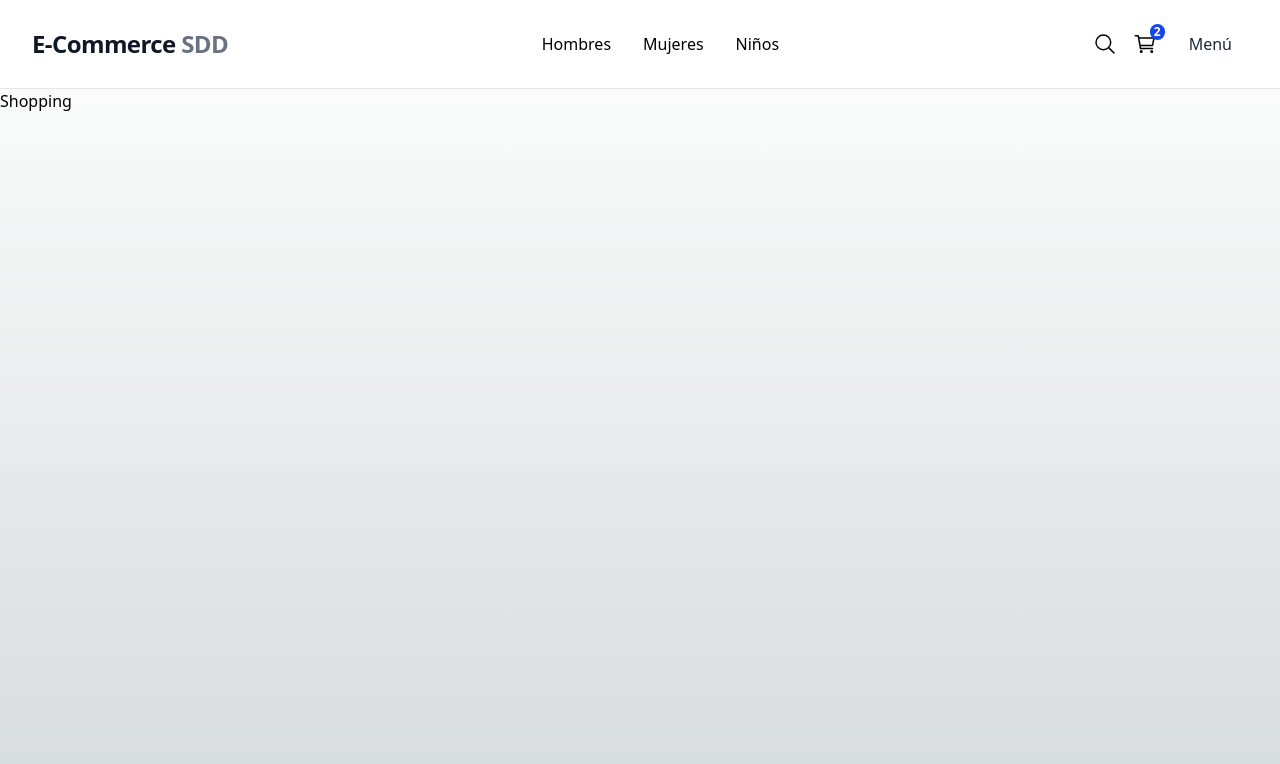
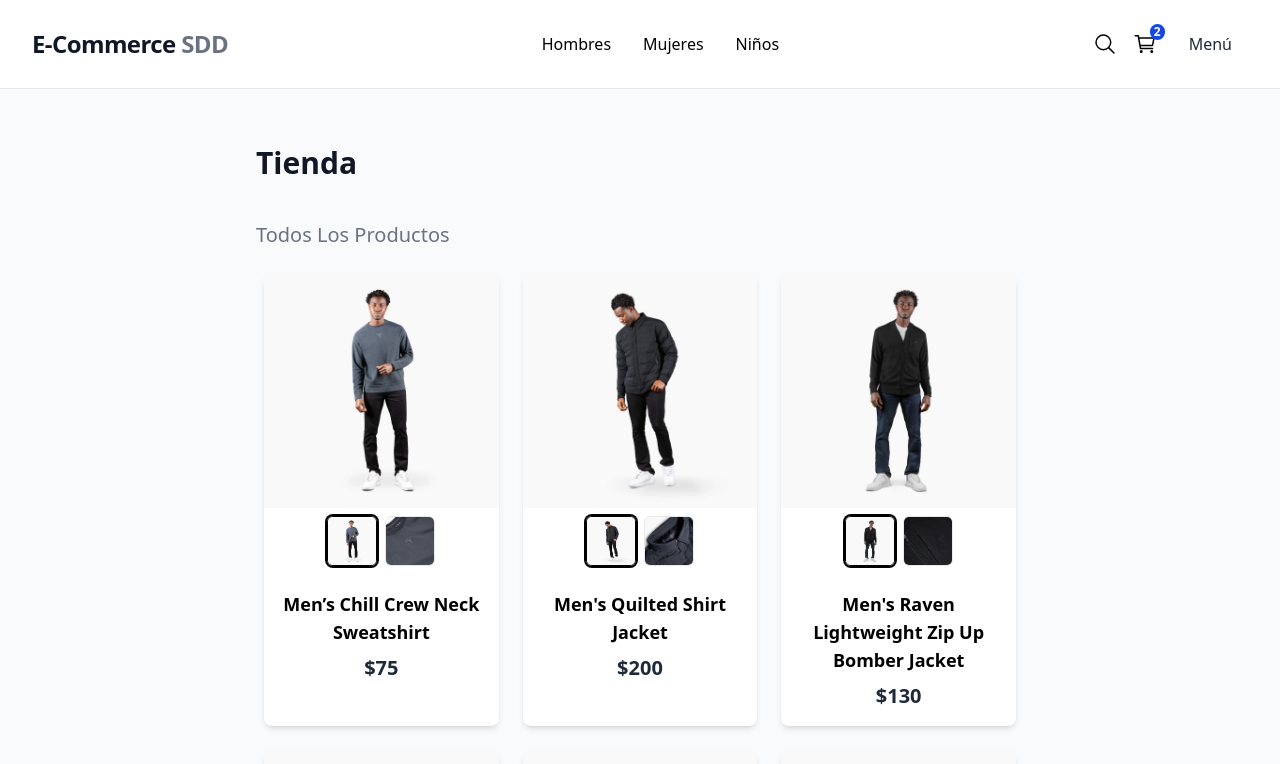
Before and after one commit to vinit841/nextjs-e-commerce-ssd, a Next.js app: page / in a window 1280 px wide. Shown: the top 764 px of the page. Built offline with nearby package versions, Linux system fonts and the light colour scheme.

Commit message:
Agregar componentes de productos y título; implementar la cuadrícula de productos y mejorar la interfaz de usuario

```diff
--- a/app/(public)/(shopping)/page.tsx
+++ b/app/(public)/(shopping)/page.tsx
@@ -1,7 +1,13 @@
+import { ProductsGrid, Title } from "@/app/components";
+import { initialData } from "@/app/seed/seed";
+
+const products = initialData.products;
+
 export default function Shopping() {
   return (
     <>
-      <h1>Shopping</h1>
+      <Title title="Tienda" subtitle="Todos Los Productos" />
+      <ProductsGrid products={products} />
     </>
   );
 }
--- a/app/(public)/layout.tsx
+++ b/app/(public)/layout.tsx
@@ -5,12 +5,12 @@ interface Props {
 }
 
 export default function PublicLayout({ children }: Props) {
-    console.log("Layout");
-
   return (
-    <main className="min-h-screen ">
+    <main className="min-h-screen  bg-gray-50">
       <TopMenu />
-      {children}
+      <div className=" w-full px-2 py-4 sm:px-8 md:px-16 lg:px-32 xl:px-64">
+        {children}
+      </div>
     </main>
   );
 }
--- a/app/components/index.ts
+++ b/app/components/index.ts
@@ -1,3 +1,8 @@
 // SHARED
 export { TopMenu } from "./shared/TopMenu";
 export { NotFound } from "./shared/NotFound";
+export { Title } from "./shared/Title";
+
+// PRODUCTS AND PRODUCT
+export { ProductsGrid } from "./products/ProductsGrid";
+export {ProductsGridItem} from "./products/ProductsGridItem"
--- /dev/null
+++ b/app/components/products/ProductsGrid.tsx
@@ -0,0 +1,16 @@
+import { Products } from "@/interfaces/products";
+import { ProductsGridItem } from "./ProductsGridItem";
+
+interface Props {
+  products: Products[];
+}
+
+export const ProductsGrid = ({ products }: Props) => {
+  return (
+    <div className="grid grid-cols-1 sm:grid-cols-2 md:grid-cols-3 gap-6 mb-10 px-2">
+      {products.map((product) => (
+        <ProductsGridItem key={product.slug} product={product} />
+      ))}
+    </div>
+  );
+};
--- /dev/null
+++ b/app/components/products/ProductsGridItem.tsx
@@ -0,0 +1,70 @@
+"use client";
+import { Products } from "@/interfaces/products";
+import Image from "next/image";
+import Link from "next/link";
+import { useState } from "react";
+
+interface Props {
+    product: Products;
+}
+
+export const ProductsGridItem = ({ product }: Props) => {
+    const { images, price, slug, title } = product;
+    const [displayImage, setDisplayImage] = useState(images[0]);
+
+    return (
+        <div className="fade-in rounded-lg overflow-hidden shadow-md bg-white transition-transform hover:scale-105 duration-300 flex flex-col">
+            <Link href={`/product/${slug}`} className="block w-full">
+                <div className="relative w-full aspect-square bg-gray-100">
+                    <Image
+                        src={`/products/${displayImage}`}
+                        alt={title}
+                        className="object-cover w-full h-full transition-opacity duration-300"
+                        fill
+                        sizes="(max-width: 768px) 100vw, 33vw"
+                        priority
+                    />
+                </div>
+            </Link>
+
+            {/* Miniaturas de imágenes */}
+            {images.length > 1 && (
+                <div className="flex gap-2 px-4 py-2 justify-center">
+                    {images.map((img, idx) => (
+                        <button
+                            key={img}
+                            className={`border rounded-md overflow-hidden focus:outline-none transition-all ${
+                                displayImage === img
+                                    ? "border-black ring-2 ring-black"
+                                    : "border-gray-200"
+                            }`}
+                            onMouseEnter={() => setDisplayImage(img)}
+                            onFocus={() => setDisplayImage(img)}
+                            tabIndex={0}
+                            type="button"
+                            aria-label={`Ver imagen ${idx + 1}`}
+                        >
+                            <Image
+                                src={`/products/${img}`}
+                                alt={`${title} miniatura ${idx + 1}`}
+                                width={48}
+                                height={48}
+                                className="object-cover w-12 h-12"
+                            />
+                        </button>
+                    ))}
+                </div>
+            )}
+
+            <div className="p-4 flex flex-col items-center">
+                <Link
+                    className="hover:text-gray-900 text-lg font-semibold text-center transition-colors duration-200"
+                    href={`/product/${slug}`}
+                >
+                    {title}
+                </Link>
+                <span className="font-bold text-xl text-gray-800 mt-2">${price}</span>
+            </div>
+        </div>
+    );
+};
--- /dev/null
+++ b/app/components/shared/Title.tsx
@@ -0,0 +1,14 @@
+interface Props {
+  title: string;
+  subtitle?: string;
+  className?: string;
+}
+
+export const Title = ({ title, className, subtitle }: Props) => {
+  return (
+    <div className={`mb-6 mt-3 ${className || ""}`}>
+      <h1 className="text-3xl font-bold text-gray-900 antialiased my-10">{title}</h1>
+      {subtitle && <h3 className="text-gray-500 mt-1 mb-5 text-xl">{subtitle}</h3>}
+    </div>
+  );
+};
--- /dev/null
+++ b/interfaces/products.ts
@@ -0,0 +1,16 @@
+export interface Products {
+    // TODO: id:string
+    description: string;
+    images: string[];
+    inStock: number;
+    price: number;
+    sizes: ValidSizes[];
+    slug: string;
+    tags: string[];
+    title: string;
+    type: ValidTypes;
+    gender: 'men'|'women'|'kid'|'unisex'
+}
+
+type ValidSizes = 'XS'|'S'|'M'|'L'|'XL'|'XXL'|'XXXL';
+type ValidTypes = 'shirts'|'pants'|'hoodies'|'hats';
```
